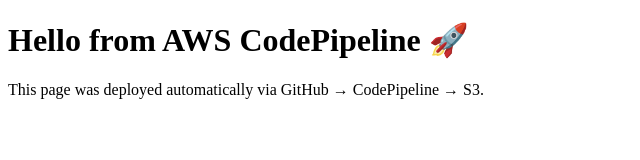
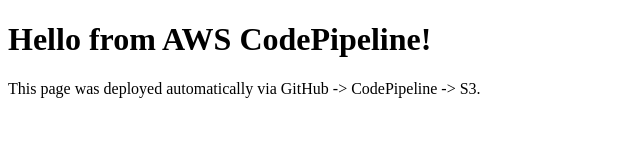
Before and after one commit to philipos-abrha-sculler/pipelinedummy, a plain HTML site: page index.html in a window 1280 px wide. Shown: the whole page, without its empty margins (0-640 px from the left). Drawn offline with Linux system fonts and the light colour scheme.

Commit message:
Update index.html

```diff
--- a/index.html
+++ b/index.html
@@ -4,7 +4,7 @@
   <title>AWS Pipeline Demo</title>
 </head>
 <body>
-  <h1>Hello from AWS CodePipeline 🚀</h1>
-  <p>This page was deployed automatically via GitHub → CodePipeline → S3.</p>
+  <h1>Hello from AWS CodePipeline!</h1>
+  <p>This page was deployed automatically via GitHub -> CodePipeline -> S3.</p>
 </body>
 </html>
```
